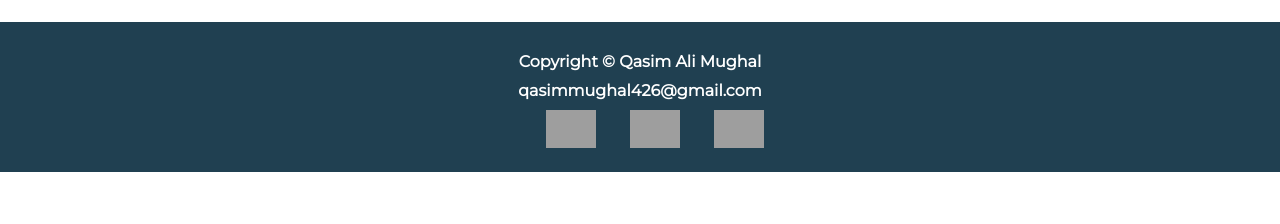
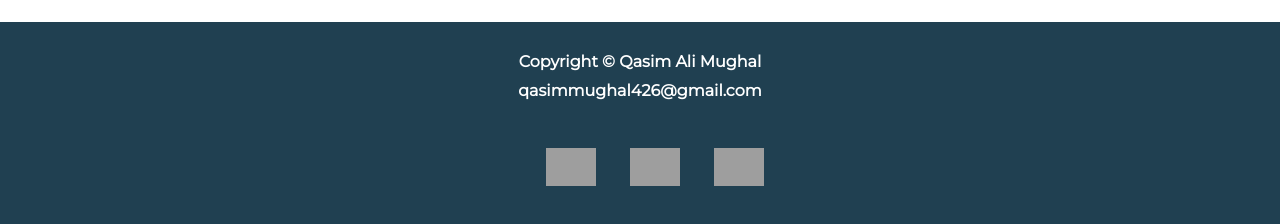
Before and after one commit to QasimAliMughal/portfolio, a plain HTML site: page index.html in a window 1280 px wide. Shown: the part 2208-2432 px from the top of the page. Before the commit the page ends 2380 px from the top, so only its background shows below. Drawn offline with Linux system fonts and the light colour scheme; grey boxes are pictures that could not be loaded.

Commit message:
some updates

```diff
--- a/css/styles.css
+++ b/css/styles.css
@@ -93,6 +93,7 @@ h3{
     right: 6px;
 }
 
+
 .skills-content img{
     width: 100px;
 }
@@ -113,8 +114,6 @@ h3{
 }
 footer .footer-section{
     margin-top: 30px;
-    width: 100%;
-    height: 150px;
     background-color: #204051;
 }
 
@@ -127,8 +126,8 @@ footer .footer-section p{
     top: 30px;
 }
 
-.social-media-link{
-    padding: 7% 7%;
+.social-media-links{
+    padding: 3% 3%;
 }
 
 .social-media-links img{
```
